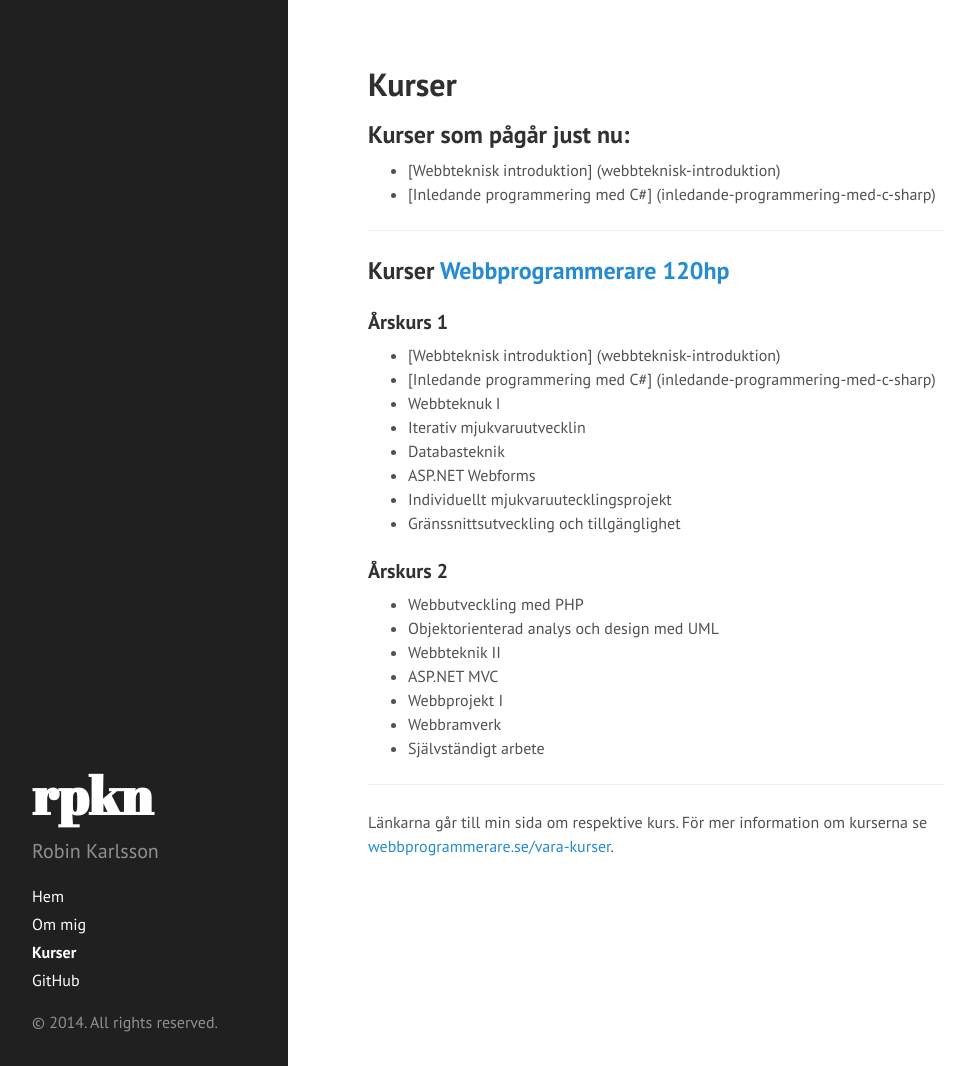
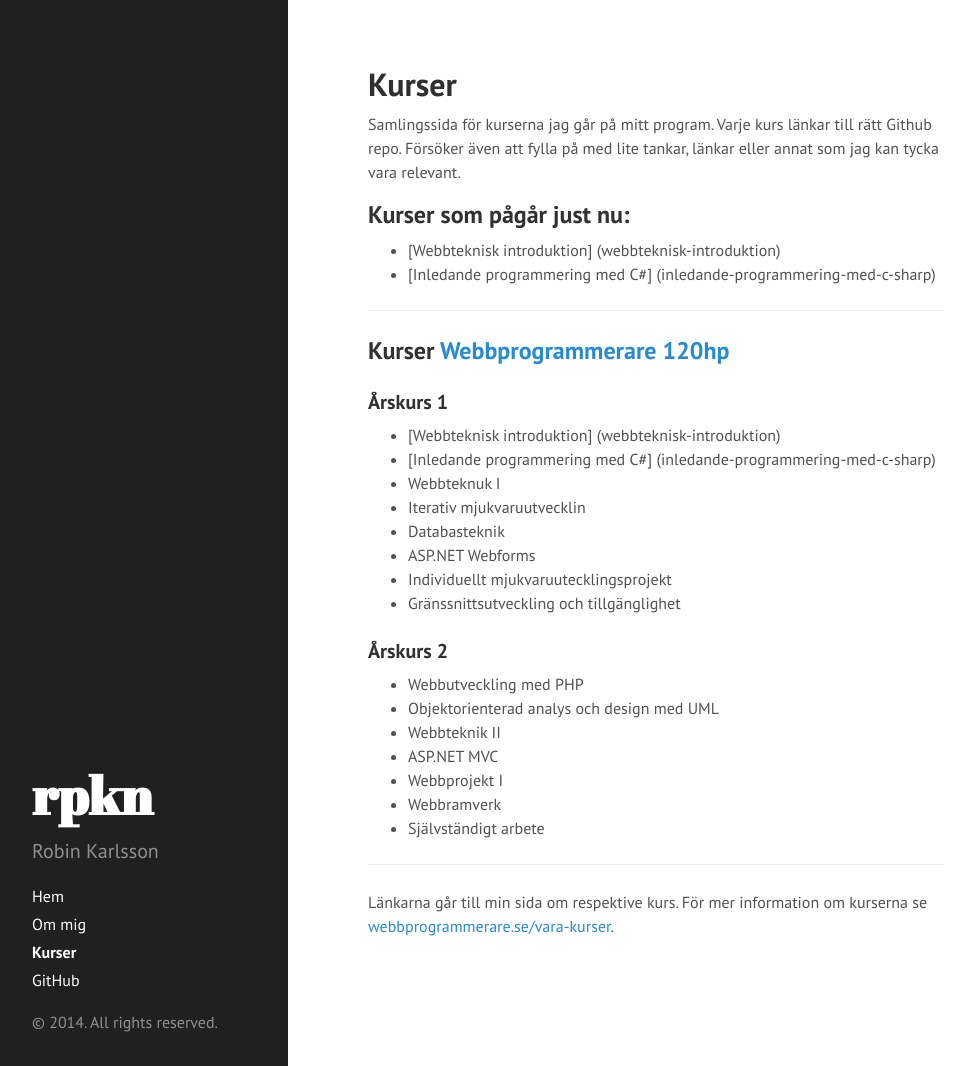
Before and after one commit to rk222ev/www, a Jekyll site: the page built from courses/index.md, in a window 1280 px wide and 1066 px high. Shown: the whole window, without its empty margins (0-975 px from the left). Built offline with Jekyll 4.4.1, drawn with Linux system fonts in a browser that asks for light colours; Markdown is read by kramdown in place of the engine named in the settings.

Commit message:
Added a initial section explaining the intent of the page.

```diff
--- a/courses/index.md
+++ b/courses/index.md
@@ -2,6 +2,8 @@
 layout: page
 title: Kurser
 ---
+Samlingssida för kurserna jag går på mitt program. Varje kurs länkar till rätt Github repo.
+Försöker även att fylla på med lite tankar, länkar eller annat som jag kan tycka vara relevant.
 
 ##Kurser som pågår just nu:
 - [Webbteknisk introduktion] (webbteknisk-introduktion)
```
